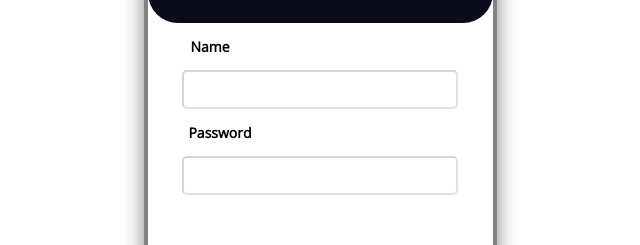
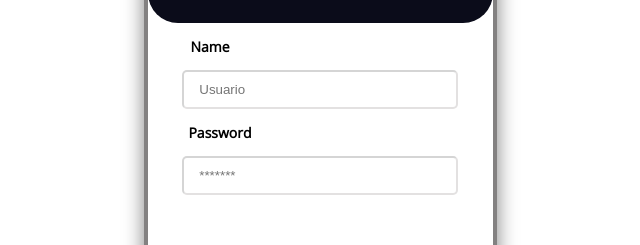
Before and after one commit to EfrenMV/Software-vue, a Vue app: page /usuario in a window 1280 px wide. Shown: the part 309-554 px from the top of the page, without its empty margins (320-960 px from the left). Built offline with nearby package versions, Linux system fonts and the light colour scheme.

Commit message:
Update[usuario]
- Ahora el usuario en la parte de nombre sale tambien el nombre del usuario

```diff
--- a/src/views/usuario.vue
+++ b/src/views/usuario.vue
@@ -15,12 +15,12 @@
     </div>
     <div class="input-container">
       <p class="tx1">Name</p>
-      <input type="text" placeholder=""/>
+      <input type="text" :placeholder="nombreUsuario" />
     </div>
 
     <div class="input-container">
     <p class="tx">Password</p>
-    <input type="password" placeholder="" />
+    <input type="password" placeholder="*******" />
     </div>
     <button class="btnSave">Save changes</button>
   </div>
```
